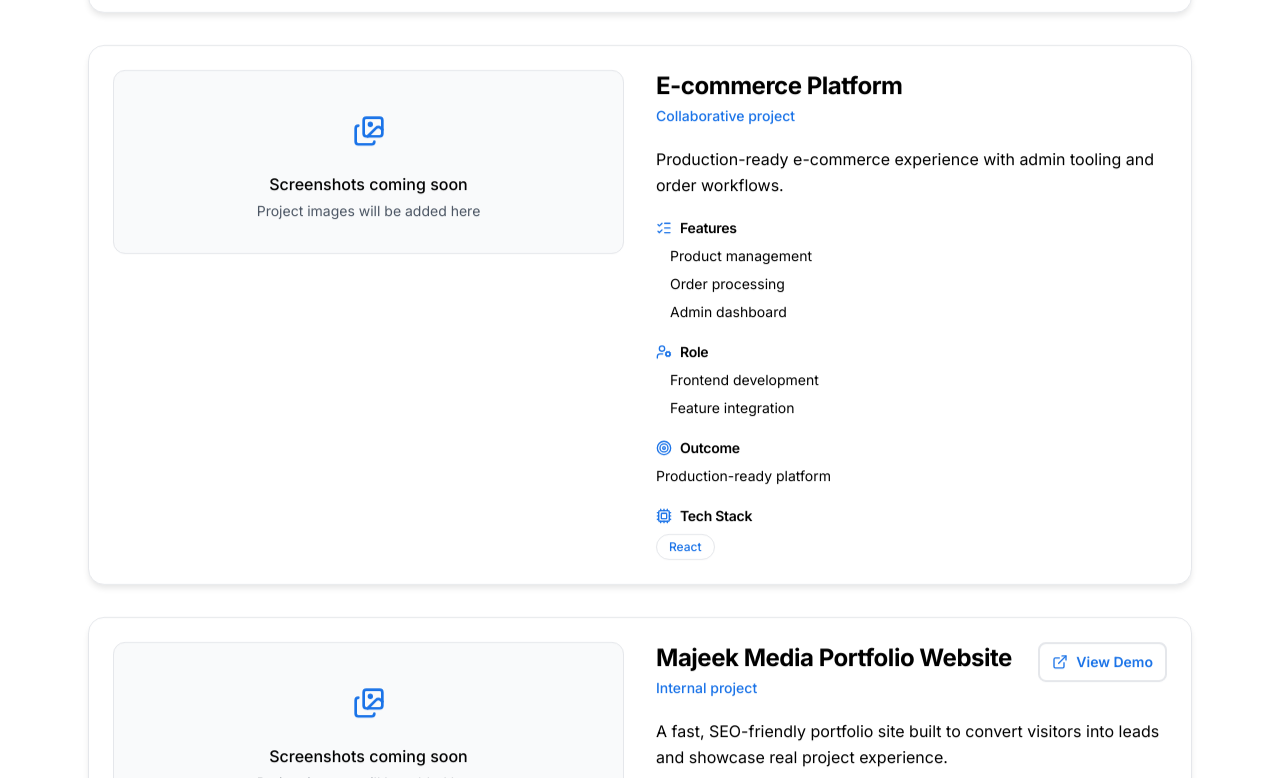
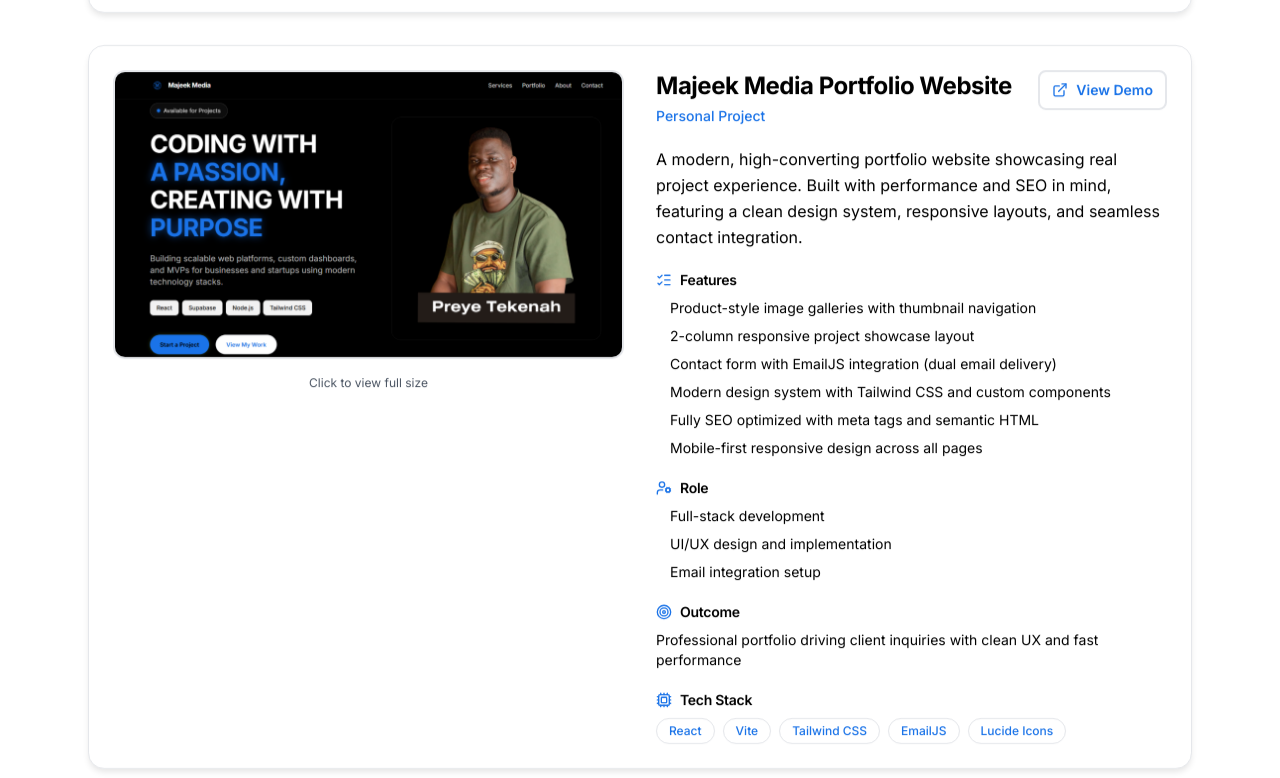
Before and after one commit to Majeekmedia/majeekmedia-portfolio, a React (Vite) app: page /portfolio in a window 1280 px wide. Shown: the part 3082-3860 px from the top of the page. Built offline with nearby package versions, Linux system fonts and the light colour scheme.

Commit message:
Fix portfolio blank page, remove e-commerce project, add portfolio website with screenshot

```diff
--- a/src/data/projects.js
+++ b/src/data/projects.js
@@ -24,9 +24,9 @@ export const projects = [
     images: [
       "/projects/village-headmaster/dashboard.png",
       "/projects/village-headmaster/home1.png",
-      "/projects/village-headmaster/home2.png",
+      "/projects/village-headmaster/home2.png"
     ],
-    tech: ["React", "Vite", "Tailwind CSS", "Supabase", "PostgreSQL", "Lucide Icons"],
+    tech: ["React", "Vite", "Tailwind CSS", "Supabase", "PostgreSQL", "Lucide Icons"]
   },
   {
     title: "MajeekHub - Music Career Management Platform",
@@ -54,9 +54,9 @@ export const projects = [
     images: [
       "/projects/majeekhub/dashboard.png",
       "/projects/majeekhub/home1.png",
-      "/projects/majeekhub/home2.png",
+      "/projects/majeekhub/home2.png"
     ],
-    tech: ["React", "TypeScript", "Vite", "Tailwind CSS", "Supabase", "Stripe", "Paystack"],
+    tech: ["React", "TypeScript", "Vite", "Tailwind CSS", "Supabase", "Stripe", "Paystack"]
   },
   {
     title: "Unitrade - Crypto Exchange Platform",
@@ -86,30 +86,34 @@ export const projects = [
       "/projects/unitrade/home1.png",
       "/projects/unitrade/dashboard2.png",
       "/projects/unitrade/dashboard3.png",
-      "/projects/unitrade/dashboard4.png",
+      "/projects/unitrade/dashboard4.png"
     ],
     tech: ["React", "Vite", "Tailwind CSS", "Supabase", "Node.js"],
     note: "Simulated trading environment - no real blockchain execution or live funds involved yet."
   },
   {
-    title: "E-commerce Platform",
-    type: "Collaborative project",
+    title: "Majeek Media Portfolio Website",
+    type: "Personal Project",
     summary:
-      "Production-ready e-commerce experience with admin tooling and order workflows.",
-    features: ["Product management", "Order processing", "Admin dashboard"],
-    role: ["Frontend development", "Feature integration"],
-    outcome: "Production-ready platform",
-    images: [],
-    tech: ["React"],
-  },
-  {
-    title: "Majeek Media Portfolio Website",
-    type: "Internal project",
-    summary:
-      "A fast, SEO-friendly portfolio site built to convert visitors into leads and showcase real project experience.",
-    features: ["Responsive UI", "Contact form with EmailJS", "Modern design system", "SEO optimized"],
-    tech: ["React", "Vite", "Tailwind CSS", "EmailJS"],
+      "A modern, high-converting portfolio website showcasing real project experience. Built with performance and SEO in mind, featuring a clean design system, responsive layouts, and seamless contact integration.",
+    features: [
+      "Product-style image galleries with thumbnail navigation",
+      "2-column responsive project showcase layout",
+      "Contact form with EmailJS integration (dual email delivery)",
+      "Modern design system with Tailwind CSS and custom components",
+      "Fully SEO optimized with meta tags and semantic HTML",
+      "Mobile-first responsive design across all pages"
+    ],
+    role: [
+      "Full-stack development",
+      "UI/UX design and implementation",
+      "Email integration setup"
+    ],
+    outcome: "Professional portfolio driving client inquiries with clean UX and fast performance",
     demoUrl: "https://majeekmedia.com",
-    images: [],
+    images: [
+      "/projects/portfolio/home.png"
+    ],
+    tech: ["React", "Vite", "Tailwind CSS", "EmailJS", "Lucide Icons"]
   }
 ];
```
Also changed, not shown: public/projects/portfolio/home.png (added).
